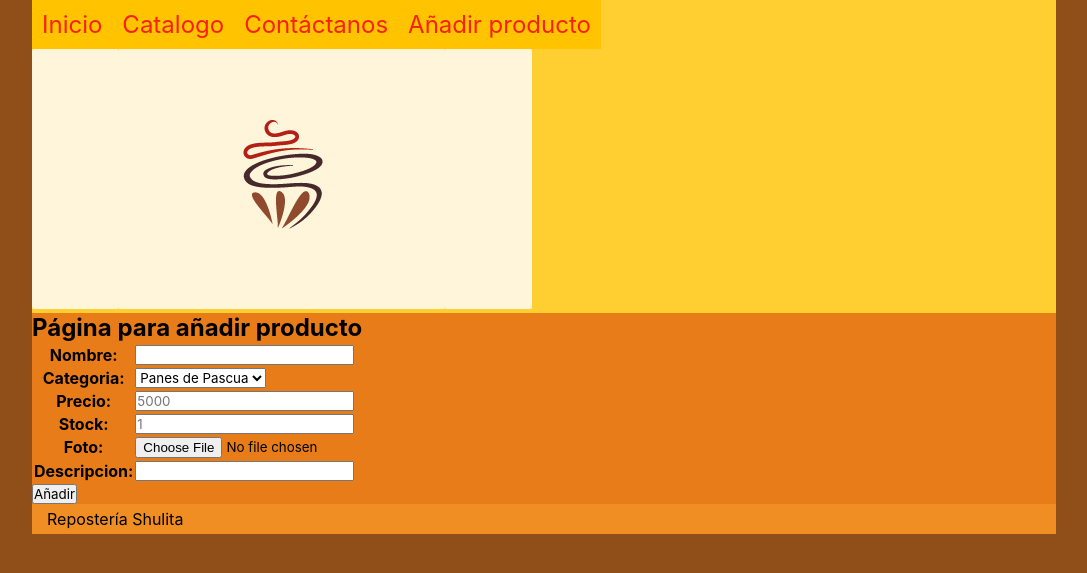
After one commit to Jonydakid/Reposteria, a Django app: page /addProducto/ in a window 1280 px wide. The commit adds this page. Shown: the top 573 px of the page, without its empty margins (96-1183 px from the left). Run offline with Django 3.2, Linux system fonts and the light colour scheme.

Commit message:
Añadido addProducto, ERROR: MULTIKEYVALUE
ERROR: MULTIKEYVALUE
La imagen del producto no está pasando, lo que genera ese error

```diff
--- a/RepoShulita/forms.py
+++ b/RepoShulita/forms.py
@@ -1,15 +1,42 @@
 from django import forms
 
 BOLET_STATUS = (
-	("Procesado", "Procesado"),
-	("Pagado", "Pagado"),
+    ("Procesado", "Procesado"),
+    ("Pagado", "Pagado"),
     ("Recibido", "Recibido")
 )
 
+
 class FormPersona(forms.Form):
-	run = forms.CharField(label = "RUN", max_length = 10, widget = forms.TextInput(attrs = { "id": "run", "class": "campo", "placeholder": "12345678-9" }))
-	nombre = forms.CharField(label = "Nombre completo", max_length = 120, widget = forms.TextInput(attrs = { "id": "nombres", "class": "campo", "placeholder": "Ingrese nombres" }))
-	fechaNac = forms.DateField(label = "Fecha de nacimiento", max_length = 20, widget = forms.DateInput(attrs = { "id": "fechaNac", "class": "campo", "placeholder" : "dd/mm/yyyy" }))
-    direccion = forms.CharField(label = "Dirección", max_length = 50, widget = forms.TextInput(attrs = { "id": "direccion", "class": "campo", "placeholder" : "Ingrese direccion" }))
-	correo = forms.EmailField(label = "Correo electrónico", max_length = 30, widget = forms.EmailInput(attrs = { "id": "correo", "class": "campo", "placeholder": "direccioncorreo@correo.com" }))
-	telefono = forms.IntegerField(label = "Teléfono", required = False, widget = forms.TextInput(attrs = { "id": "telefono", "class": "campo", "placeholder": "Ingrese número de teléfono" }))
+    run = forms.CharField(label="RUN", max_length=10, widget=forms.TextInput(
+        attrs={"id": "run", "class": "campo", "placeholder": "12345678-9"}))
+    nombre = forms.CharField(label="Nombre completo", max_length=120, widget=forms.TextInput(
+        attrs={"id": "nombres", "class": "campo", "placeholder": "Ingrese nombres"}))
+    fechaNac = forms.DateField(label="Fecha de nacimiento", widget=forms.DateInput(
+        attrs={"id": "fechaNac", "class": "campo", "placeholder": "dd/mm/yyyy"}))
+    direccion = forms.CharField(label="Dirección", max_length=50, widget=forms.TextInput(
+    	attrs={"id": "direccion", "class": "campo", "placeholder": "Ingrese direccion"}))
+    correo = forms.EmailField(label="Correo electrónico", max_length=30, widget=forms.EmailInput(
+    	attrs={"id": "correo", "class": "campo", "placeholder": "direccioncorreo@correo.com"}))
+    telefono = forms.IntegerField(label="Teléfono", required=False, widget=forms.TextInput(
+    	attrs={"id": "telefono", "class": "campo", "placeholder": "Ingrese número de teléfono"}))
+
+
+class FormProducto(forms.Form):
+    CATEGORIAS = (
+        ("PP", "Panes de Pascua"),
+        ("EMP", "Empanadas"),
+        ("PA", "Panes Amasados")
+    )
+    nombre = forms.CharField(label="Nombre", max_length=100, widget=forms.TextInput(
+        attrs={"id": "nombre", "class": "campo"}))
+    categoria = forms.ChoiceField(label="Categoria", widget=forms.Select(
+        attrs={"id": "categoria", "class": "campo", "placeholder": "Categoria"}), choices=CATEGORIAS)
+    precio = forms.IntegerField(label="Precio", min_value=0, widget=forms.NumberInput(
+        attrs={"id": "precio", "class": "campo", "placeholder": "5000"}))
+    stock = forms.IntegerField(label="Stock", min_value=0, widget=forms.NumberInput(
+        attrs={"id": "stock", "class": "campo", "placeholder": "1"}))
+    foto = forms.ImageField(
+        label="Foto",required=False, widget=forms.ClearableFileInput(attrs={"id": "foto", "enctype":"multipart/form-data"}))
+    descripcion = forms.CharField(label="Descripcion", max_length=255, widget=forms.TextInput(
+        attrs={"id": "descripcion", "class": "campo"}))
--- a/RepoShulita/models.py
+++ b/RepoShulita/models.py
@@ -19,7 +19,7 @@ class Producto(models.Model):
 	precio = models.IntegerField()
 	stock = models.IntegerField()
 	foto=models.ImageField(upload_to = "media", blank = True)
-	email=models.CharField(max_length = 100)
+	descripcion=models.CharField(max_length = 100)
 
 class Boleta(models.Model):
 	idBoleta = models.AutoField(primary_key = True)
--- /dev/null
+++ b/RepoShulita/templates/addProducto.html
@@ -0,0 +1,20 @@
+{% extends "maqueta.html" %}
+
+
+{% block Content %}
+				<h1>Página para añadir producto</h1>
+
+				<form id="addProducto" method="POST">
+					{%csrf_token%}
+					<table class="tableform">
+						{% for campo in form %}
+						<tr>
+							<th width="20%">{{ campo.label_tag }}</th>
+							<td width="60%">{{ campo }}</td>
+							<td width="20%"><p id="error_{{ campo.id_for_label }}" class="error">{{ campo.errors }}</p></td>
+						</tr>
+						{% endfor %}
+					</table>
+					<input type="submit" class="campo boton" value="Añadir" align="center" />
+				</form>
+{% endblock %}
--- a/RepoShulita/templates/maqueta.html
+++ b/RepoShulita/templates/maqueta.html
@@ -24,6 +24,7 @@
                     <a href="{% url 'indice' %}">Inicio</a>
                     <a href="{% url 'catalogo' %}">Catalogo</a>
                     <a href="{% url 'contacto' %}">Contáctanos</a>
+                    <a href="{% url 'addProducto' %}">Añadir producto</a>
                     </nav>
                     <div id="logo">
                         <a href="{% url 'indice' %}"><img src="{% static 'images/logo.png' %}" alt="Logo Reposteria Shulita" /></a>
--- a/RepoShulita/urls.py
+++ b/RepoShulita/urls.py
@@ -6,5 +6,6 @@ urlpatterns = [
 	url(r"^confirmacion/$", views.confirmacion, name = "confirmacion"),
 	url(r"^catalogo/$", views.catalogo, name = "catalogo"),
 	url(r"^contacto/$", views.contacto, name = "contacto"),
+	url(r"^addProducto/$", views.addProducto, name = "addProducto"),
 	url(r"^$", views.index, name = "indice"),
 ]
--- a/RepoShulita/views.py
+++ b/RepoShulita/views.py
@@ -3,6 +3,7 @@ from django.contrib.admin.views.decorators import staff_member_required
 from django.core.mail import send_mail
 from django.core.paginator import Paginator, InvalidPage, EmptyPage
 from .models import Persona,Boleta,Producto
+from .forms import FormPersona,FormProducto
 
 import numpy
 
@@ -17,5 +18,24 @@ def catalogo(request):
 def confirmacion(request):
 	return render(request, "confirmacion.html", { "titulo": "Confirmacion" })
 
+def addProducto(request):
+
+	if request.method == "POST":
+		form = FormProducto(request.POST)
+		if form.is_valid():
+			data = form.cleaned_data
+			Producto.objects.create(
+				nombre=data.get("nombre"),
+				categoria=data.get("categoria"),
+				precio=data.get("precio"),
+				stock=data.get("stock"),
+				descripcion=data.get("descripcion"),
+				foto=request.FILES["foto"])
+
+			return render(request, "addProducto.html", { "titulo": "Registro exitoso" })
+	else:
+		form = FormProducto()
+	return render(request, "addProducto.html", { "titulo": "Añadir producto","form": form })
+
 def contacto(request):
 	return render(request, "contacto.html", { "titulo": "Contacto" })
--- a/Reposteria/settings.py
+++ b/Reposteria/settings.py
@@ -118,7 +118,7 @@ USE_TZ = True
 # Static files (CSS, JavaScript, Images)
 # https://docs.djangoproject.com/en/2.1/howto/static-files/
 
-STATIC_URL = '/static/'
+STATIC_URL = "/static/"
 
 MEDIA_URL = "/media/"
 
```
Also changed, not shown: RepoShulita/migrations/0002_auto_20181224_1301.py (added), db.sqlite3.
